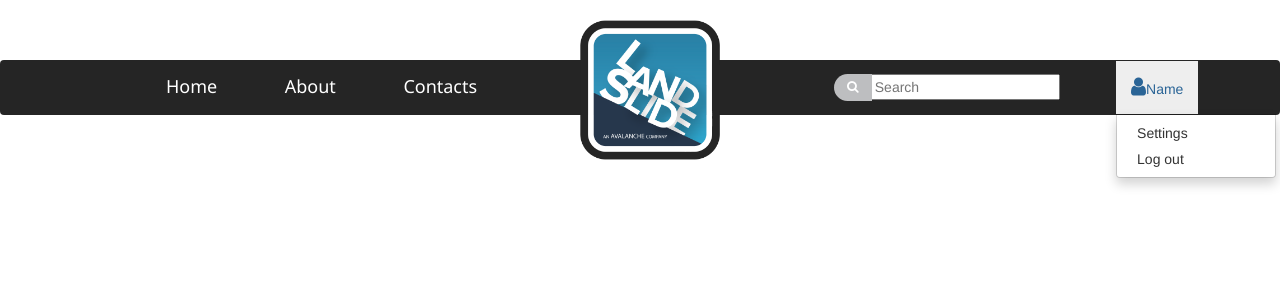
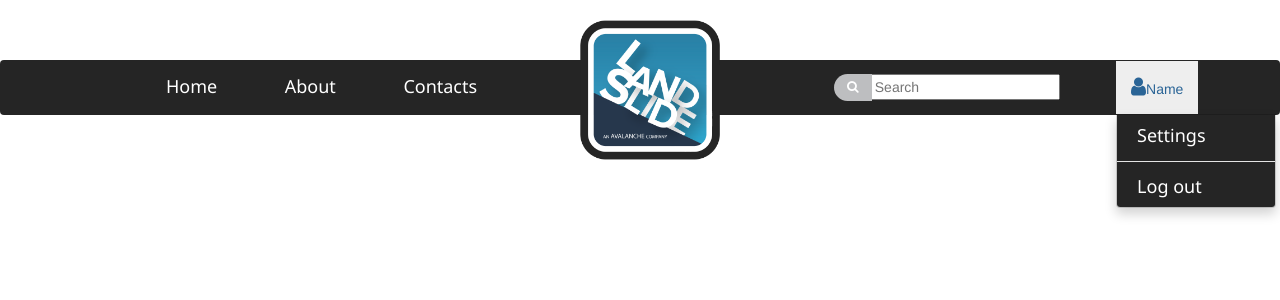
Before and after one commit to fish-bones22/landslide, a PHP site: page /navbar.php in a window 1280 px wide, after a click on "Name". Shown: the top 300 px of the page. Run offline with PHP 8.4, Linux system fonts and the light colour scheme.

Commit message:
modify navbar

```diff
--- a/css/style.css
+++ b/css/style.css
@@ -50,7 +50,7 @@
     font-size: 18px;
     font-weight: Semibold;
     font-family: Segoe UI;
-    color: #ffffff;
+    color: #ffffff !important;
 }
 .f-21{
     font-size: 21px;
@@ -71,9 +71,16 @@
     font-family: Proxima Nova;
     color: #252525;
 }
-a.f-18:hover,i.fa.fa-user:hover,a.dropdown-toggle.bg-black:hover{
+a.f-18:hover,i.fa.fa-user:hover,a.dropdown-toggle.bg-black:hover,ul.dropdown-menu:hover{
     background-color: #252525 !important;
-    color: #2b87ad;
+    color: #2b87ad !important;
+}
+a.dropdown-toggle.bg-black:active{
+    background-color: #252525 !important;
+}
+ul.dropdown-menu.show{
+    background-color: #252525;
+    color: #fff;
 }
 /*End Custom Classes*/
 .product_thumbnail {
--- a/navbar.php
+++ b/navbar.php
@@ -21,8 +21,9 @@
         <ul class="nav navbar-nav">
             <li class="dropdown"><a class="dropdown-toggle bg-black" data-toggle="dropdown" href="#"><i class="fa fa-user icon-x3" style="font-size: 1.5em;"></i>Name</a>
                 <ul class="dropdown-menu">
-                    <li><a href="#">Settings</a></li>
-                    <li><a href="#">Log out</a></li>
+                    <li><a href="#" class="f-18">Settings</a></li>
+                    <li class="divider"></li>
+                    <li><a href="#" class="f-18">Log out</a></li>
 
                 </ul>
             </li>
```
